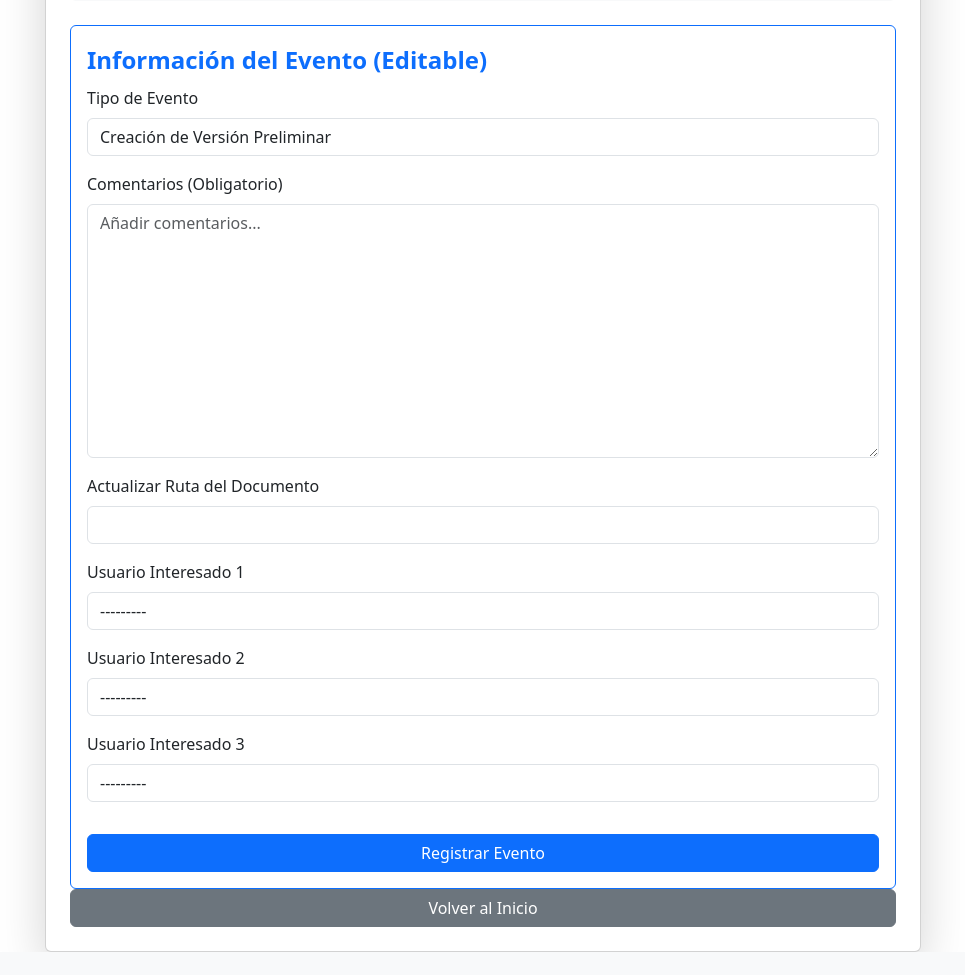
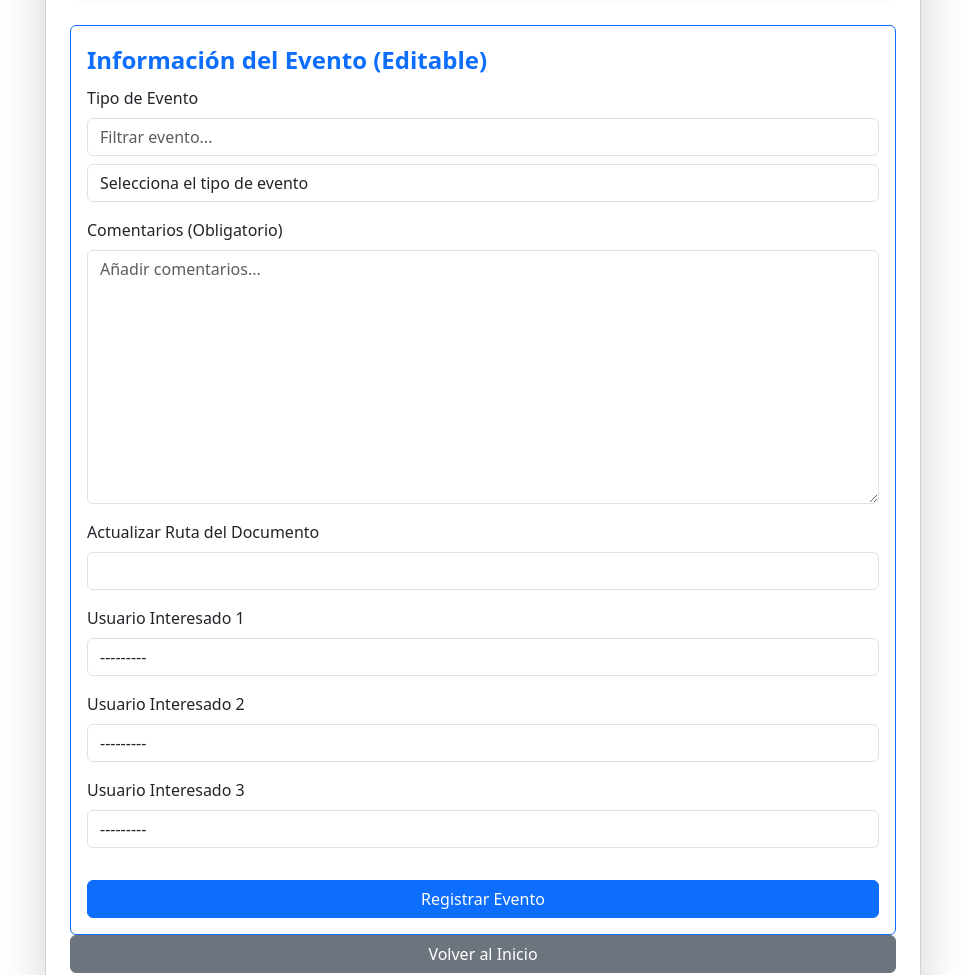
Before and after one commit to felipe97rg/APLICACION_DOCUMENTOS, a Django app: template documentos/templates/documentos/registrar_evento.html in a window 1280 px wide. Shown: the part 1100-2075 px from the top of the page, without its empty margins (157-1122 px from the left). Before the commit the page ends 2052 px from the top, so only its background shows below. Run offline with Django 5.2, Linux system fonts and the light colour scheme; the template is opened without the code that fills it: values that come from a table or form of the project are taken from there, others are empty.

Commit message:
Version 19 de febrero, Filtrador lista de eventos

```diff
--- a/documentos/forms.py
+++ b/documentos/forms.py
@@ -17,7 +17,7 @@ class EventoForm(forms.ModelForm):
     TIPO_EVENTO_CHOICES = [
 
         # Eventos de Creación de Documento
-
+        ("Selecciona el tipo de evento","Selecciona el tipo de evento"),
         ("Creación de Versión Preliminar", "Creación de Versión Preliminar"),
         ("Creación de Versión Interna Superada", "Creación de Versión Interna Superada"),
 
--- a/documentos/templates/documentos/registrar_evento.html
+++ b/documentos/templates/documentos/registrar_evento.html
@@ -93,8 +93,10 @@
 
                 <div class="mb-3">
                     <label class="form-label">Tipo de Evento</label>
+                    <input type="text" id="searchTipoEvento" class="form-control mb-2" placeholder="Filtrar evento...">
                     {{ form.tipo_evento }}
                 </div>
+
 
                 <div class="mb-3">
                     <label class="form-label">Comentarios (Obligatorio)</label>
@@ -133,5 +135,23 @@
     <script src="https://code.jquery.com/jquery-3.6.0.min.js"></script>
     <script src="https://cdn.jsdelivr.net/npm/bootstrap@5.3.0/dist/js/bootstrap.bundle.min.js"></script>
      <!-- JavaScript    <script src="{% static 'documentos/js/validaciones_evento.js' %}"></script>-->
+     <script>
+        $(document).ready(function() {
+            $("#eventoForm").on("submit", function(event) {
+                if ($("#id_tipo_evento").val() === "") {
+                    alert("Por favor, selecciona un tipo de evento antes de continuar.");
+                    event.preventDefault(); // Evita que se envíe el formulario
+                }
+            });
+
+            $("#searchTipoEvento").on("keyup", function() {
+                var searchText = $(this).val().toLowerCase();
+                $("#id_tipo_evento option").each(function() {
+                    var text = $(this).text().toLowerCase();
+                    $(this).toggle(text.includes(searchText));
+                });
+            });
+        });
+    </script>
 
 {% endblock %}
--- a/documentos/views.py
+++ b/documentos/views.py
@@ -158,6 +158,8 @@ def validar_evento_permitido(documento, tipo_evento):
 
     # 🚀 Cacheamos consultas para evitar múltiples búsquedas innecesarias en la base de datos
     eventos_previos = Evento.objects.filter(documento=documento).values_list("tipo_evento", flat=True)
+    if tipo_evento == "Selecciona el tipo de evento":
+        return "⚠️ Debes seleccionar un evento"
 
     # 🔍 Si el documento no tiene eventos registrados, solo se permiten estos eventos iniciales
     EVENTOS_INICIALES = {
```
